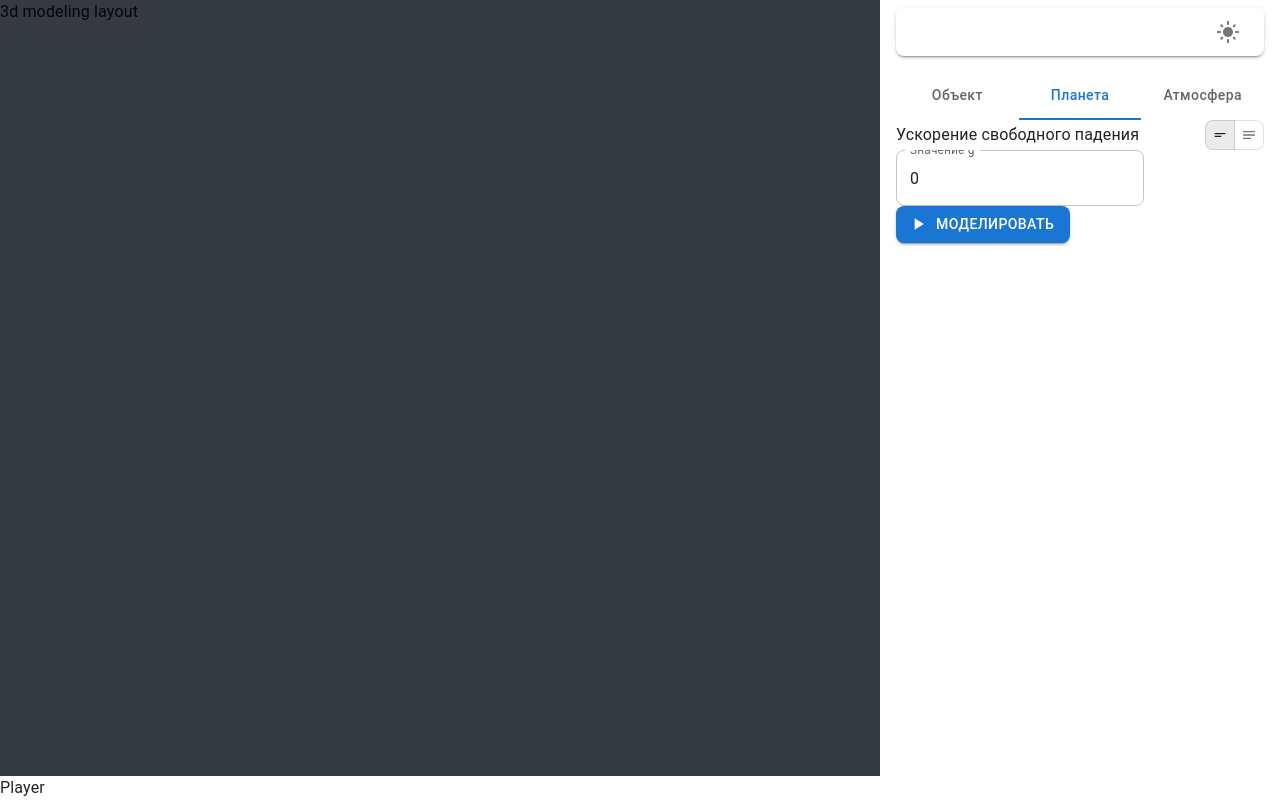
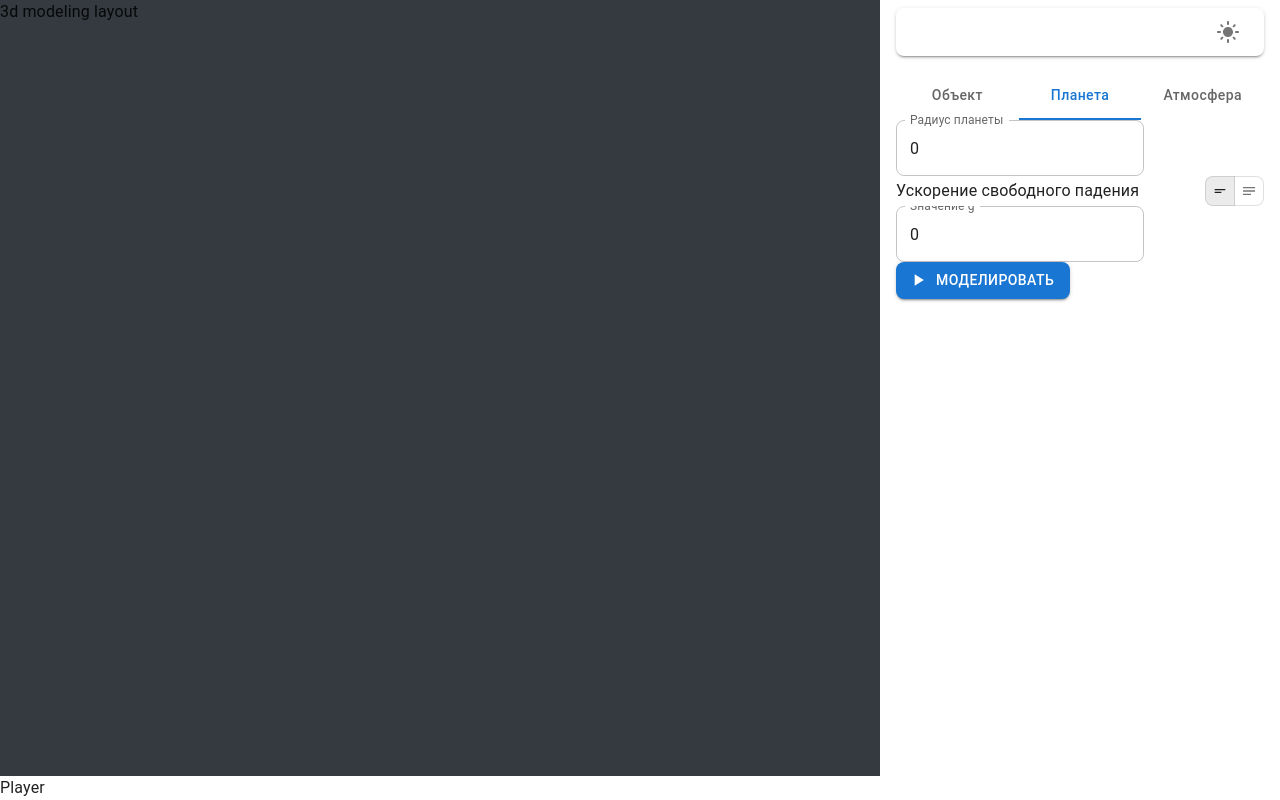
Before and after one commit to vadimshahray/meteorite-movement-in-earth-atmosphere, a React (Create React App) app: page / in a window 1280 px wide. Both pictures are taken after a click on the tab "Планета". Built offline with nearby package versions, Linux system fonts and the light colour scheme.

Commit message:
feat: add planet R field

```diff
--- /dev/null
+++ b/src/layouts/ConfigureLayout/ConfigureSections/Fields/PlanetRField.tsx
@@ -0,0 +1,25 @@
+import { TextField } from '@mui/material'
+import { useFormContext, Controller } from 'react-hook-form'
+import { useSelector } from 'react-redux'
+import { selectPlanetR } from 'selectors'
+
+export const PlanetRField = () => {
+  const { control } = useFormContext()
+  const R = useSelector(selectPlanetR)
+
+  return (
+    <Controller
+      name='R'
+      control={control}
+      defaultValue={R}
+      render={({ field, fieldState: { error } }) => (
+        <TextField
+          label='Радиус планеты'
+          error={!!error}
+          helperText={error?.message}
+          {...field}
+        />
+      )}
+    />
+  )
+}
--- a/src/layouts/ConfigureLayout/ConfigureSections/Fields/index.ts
+++ b/src/layouts/ConfigureLayout/ConfigureSections/Fields/index.ts
@@ -1,2 +1,3 @@
 export * from './GField'
 export * from './GGField'
+export * from './PlanetRField'
--- a/src/layouts/ConfigureLayout/ConfigureSections/PlanetSection/PlanetSection.tsx
+++ b/src/layouts/ConfigureLayout/ConfigureSections/PlanetSection/PlanetSection.tsx
@@ -1,9 +1,11 @@
 import { GVariableView } from './VariableViews'
+import { PlanetRField } from '../Fields'
 
 /** Секция конфигурации "Планета" */
 export const PlanetSection = () => {
   return (
     <div>
+      <PlanetRField />
       <GVariableView />
     </div>
   )
```
